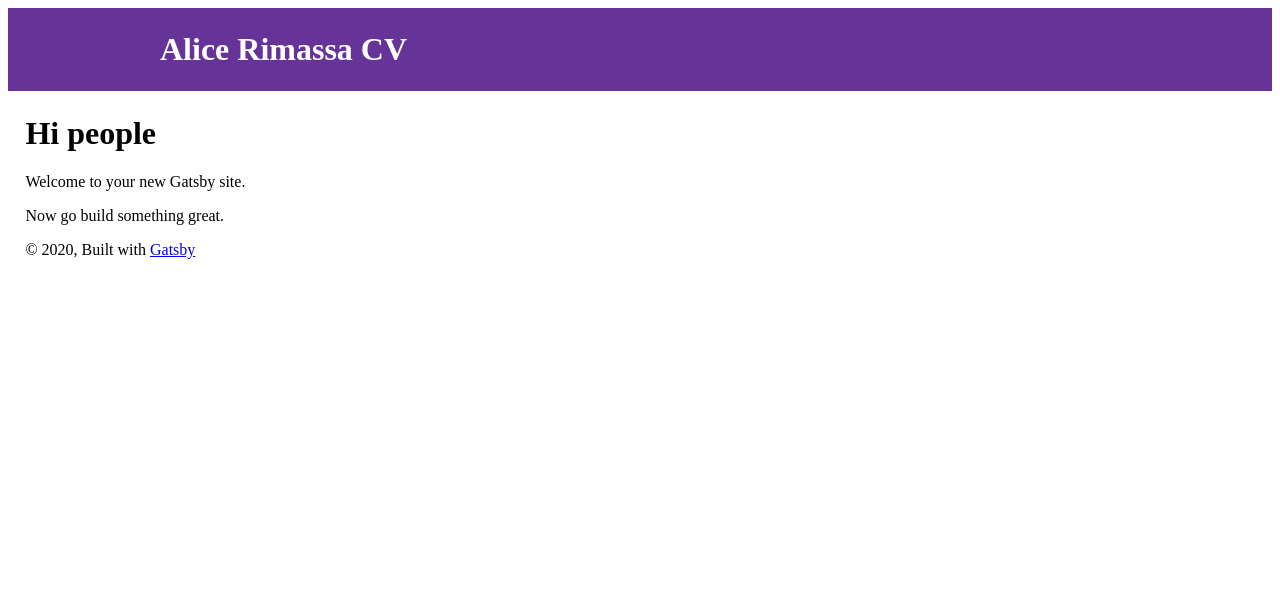
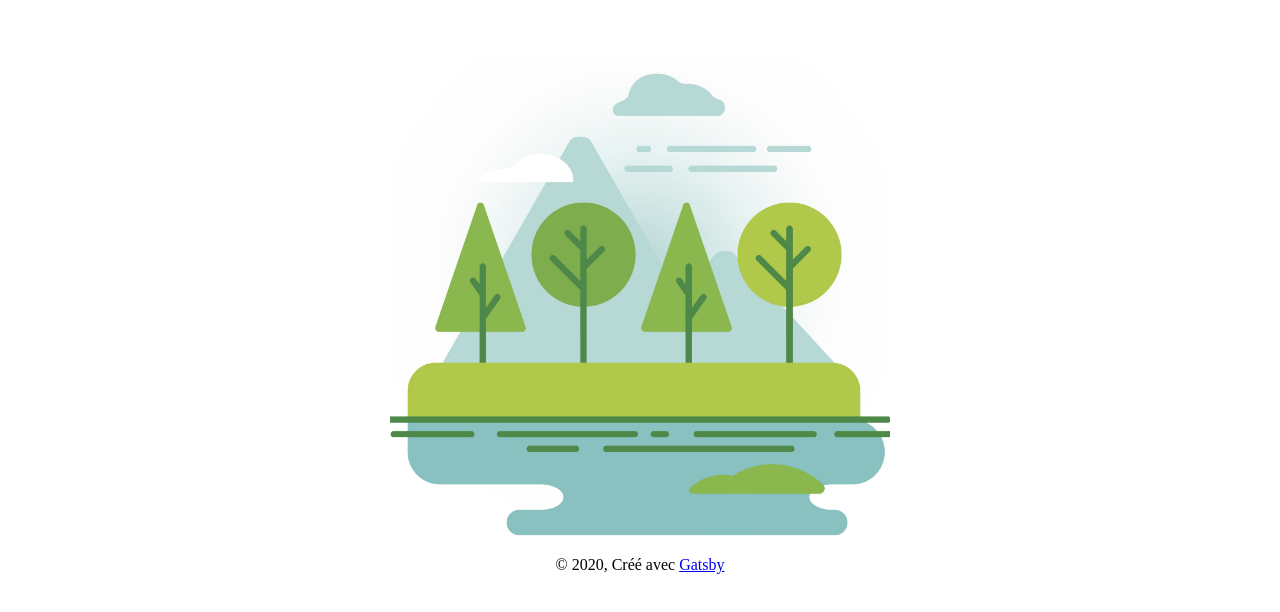
Before and after one commit to eponae/my-cv, a Gatsby site: page / in a window 1280 px wide. Built offline with nearby package versions, Linux system fonts and the light colour scheme; Gatsby itself is replaced by a stand-in of ours.

Commit message:
not available

```diff
--- a/gatsby-config.js
+++ b/gatsby-config.js
@@ -1,7 +1,7 @@
 module.exports = {
   siteMetadata: {
-    title: `Alice Rimassa CV`,
-    description: `Alice Rimassa Curriculum Vitae Développeuse Web Front`,
+    title: `CV Alice R`,
+    description: `Curriculum Vitae - Alice Rimassa - Développeuse Web Front`,
     author: `@eponae`,
   },
   plugins: [
@@ -12,6 +12,13 @@ module.exports = {
       resolve: `gatsby-source-filesystem`,
       options: {
         path: `${__dirname}/src/data/`,
+      },
+    },
+    {
+      resolve: `gatsby-source-filesystem`,
+      options: {
+        name: `images`,
+        path: `${__dirname}/src/images`,
       },
     },
     `gatsby-transformer-json`,
--- a/src/components/header.tsx
+++ b/src/components/header.tsx
@@ -5,33 +5,6 @@ type Props = {
   siteTitle?: string;
 };
 
-const Header: FC<Props> = ({ siteTitle = '' }) => (
-  <header
-    style={{
-      background: `rebeccapurple`,
-      marginBottom: `1.45rem`,
-    }}
-  >
-    <div
-      style={{
-        margin: `0 auto`,
-        maxWidth: 960,
-        padding: `1.45rem 1.0875rem`,
-      }}
-    >
-      <h1 style={{ margin: 0 }}>
-        <Link
-          to="/"
-          style={{
-            color: `white`,
-            textDecoration: `none`,
-          }}
-        >
-          {siteTitle}
-        </Link>
-      </h1>
-    </div>
-  </header>
-);
+const Header: FC<Props> = ({ siteTitle = '' }) => <header></header>;
 
 export default Header;
--- /dev/null
+++ b/src/components/image.tsx
@@ -0,0 +1,38 @@
+import React from 'react';
+import { useStaticQuery, graphql } from 'gatsby';
+import Img from 'gatsby-image';
+import styled from 'styled-components';
+
+/*
+ * This component is built using `gatsby-image` to automatically serve optimized
+ * images with lazy loading and reduced file sizes. The image is loaded using a
+ * `useStaticQuery`, which allows us to load the image from directly within this
+ * component, rather than having to pass the image data down from pages.
+ *
+ * For more information, see the docs:
+ * - `gatsby-image`: https://gatsby.dev/gatsby-image
+ * - `useStaticQuery`: https://www.gatsbyjs.org/docs/use-static-query/
+ */
+
+const ImageWrapper = styled(Img)`
+  width: 500px;
+  height: 500px;
+`;
+
+const Image = () => {
+  const data = useStaticQuery(graphql`
+    query {
+      placeholderImage: file(relativePath: { eq: "in-progress.jpg" }) {
+        childImageSharp {
+          fluid(maxWidth: 500, quality: 100) {
+            ...GatsbyImageSharpFluid
+          }
+        }
+      }
+    }
+  `);
+
+  return <ImageWrapper fluid={data.placeholderImage.childImageSharp.fluid} />;
+};
+
+export default Image;
--- a/src/components/layout.tsx
+++ b/src/components/layout.tsx
@@ -13,8 +13,11 @@ import Header from './header';
 
 const LayoutWrapper = styled.div`
   margin: 0 auto;
-  maxwidth: 960;
-  padding: 0 1.0875rem 1.45rem;
+  max-width: 1280px;
+  padding: 48px 48px;
+  display: flex;
+  flex-flow: column nowrap;
+  align-items: center;
 `;
 
 const Layout: FC = ({ children }) => {
@@ -34,7 +37,7 @@ const Layout: FC = ({ children }) => {
       <LayoutWrapper>
         <main>{children}</main>
         <footer>
-          © {new Date().getFullYear()}, Built with
+          © {new Date().getFullYear()}, Créé avec
           {` `}
           <a href="https://www.gatsbyjs.org">Gatsby</a>
         </footer>
--- a/src/pages/404.tsx
+++ b/src/pages/404.tsx
@@ -5,9 +5,8 @@ import SEO from '../components/seo';
 
 const NotFoundPage = () => (
   <Layout>
-    <SEO title="404: Not found" />
-    <h1>NOT FOUND</h1>
-    <p>You just hit a route that doesn&#39;t exist... the sadness.</p>
+    <SEO title="404: Page non trouvée" />
+    <h1>Cette page n'existe pas</h1>
   </Layout>
 );
 
--- a/src/pages/index.tsx
+++ b/src/pages/index.tsx
@@ -1,13 +1,12 @@
 import React from 'react';
 import Layout from '../components/layout';
 import SEO from '../components/seo';
+import Image from '../components/image';
 
 const IndexPage = () => (
   <Layout>
-    <SEO title="Home" />
-    <h1>Hi people</h1>
-    <p>Welcome to your new Gatsby site.</p>
-    <p>Now go build something great.</p>
+    <SEO title="Indisponible" />
+    <Image />
   </Layout>
 );
 
```
Also changed, not shown: src/images/in-progress.jpg (added).
